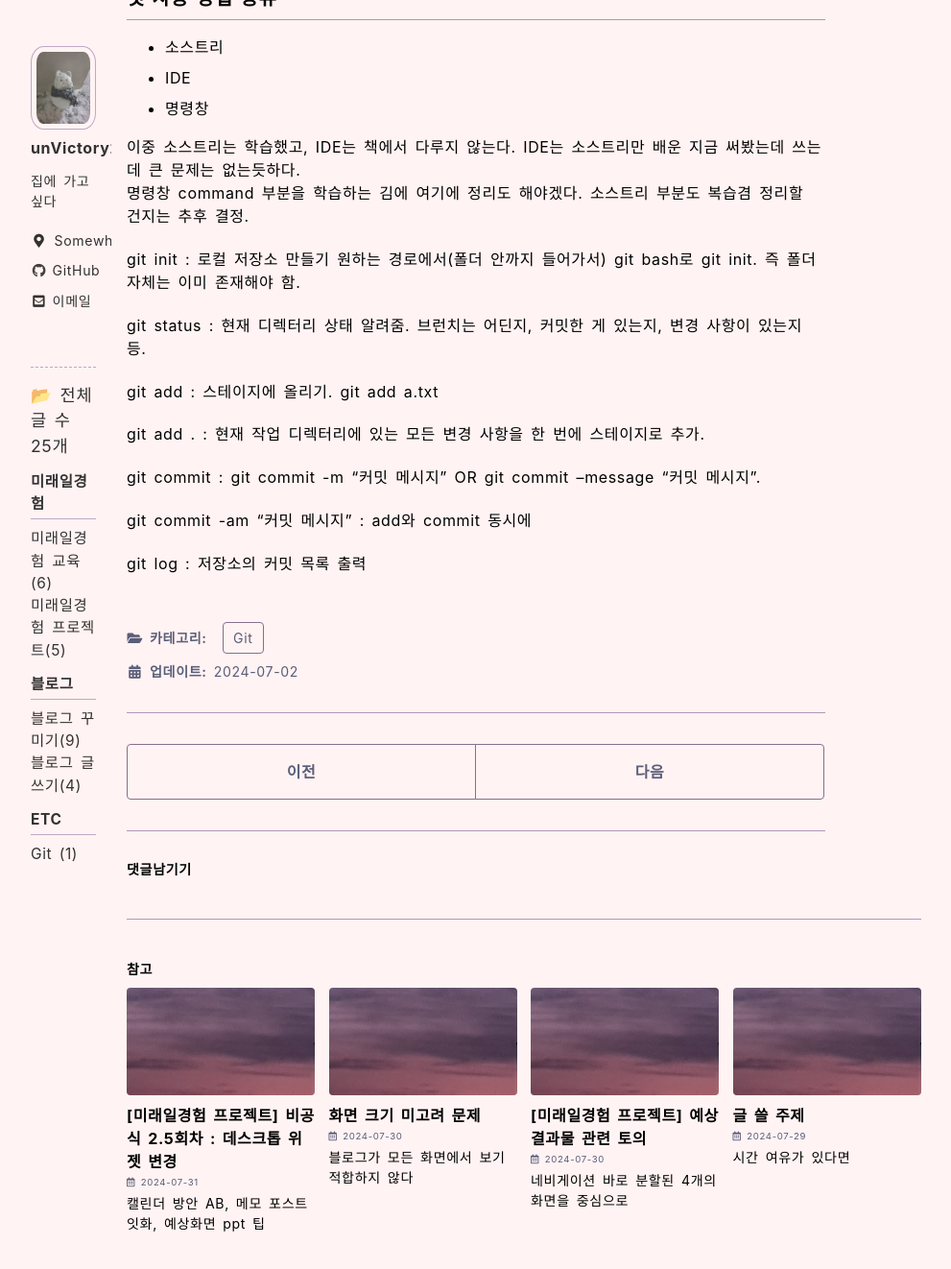
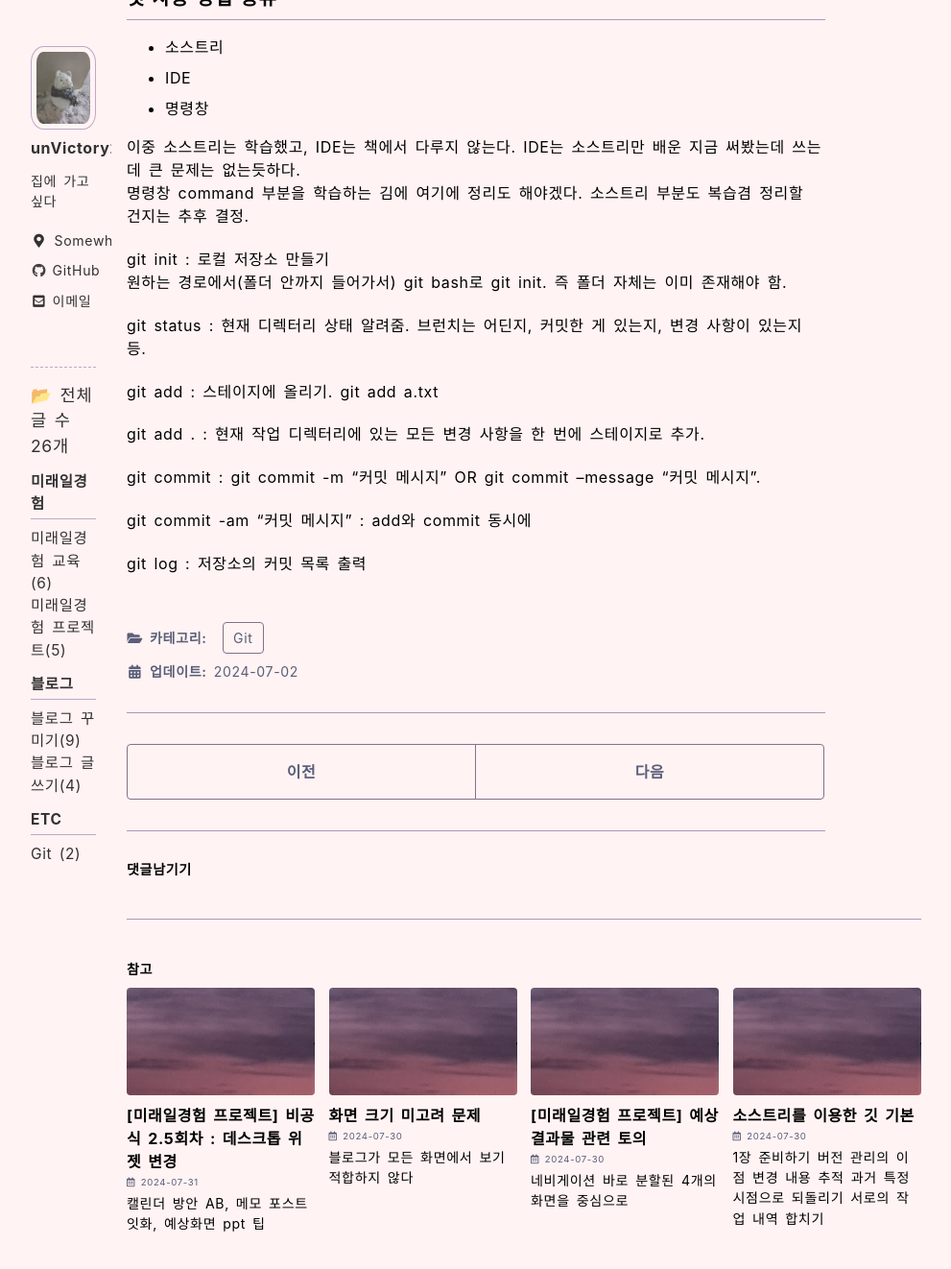
Before and after one commit to unvictory2/unVictory2.github.io, a Jekyll site: the page built from _posts/깃/2024-07-02-learning-git.md, in a window 1280 px wide and 1400 px high, scrolled down 285 px. Shown: the top 1322 px of the window at 96% size, without its empty margins (112-1103 px from the left). Built offline with Jekyll 4.4.1, drawn with Linux system fonts in a browser that asks for light colours; cached includes are drawn as plain includes; some web fonts are replaced; comment, search, counter and statistics services are not loaded; some of the changed lines change nothing that is shown.

Commit message:
changed posts

```diff
--- /dev/null
+++ b/_posts/깃/2024-07-30-git-basics.md
@@ -0,0 +1,39 @@
+---
+layout : single
+title : "소스트리를 이용한 깃 기본"
+published : true
+
+categories :
+    - Git
+
+date : 2024-07-30
+last modified : 2024-07-30
+---
+
+## 1장 준비하기
+### 버전 관리의 이점
+- 변경 내용 추적
+- 과거 특정 시점으로 되돌리기
+- 서로의 작업 내역 합치기
+
+### 깃, 소스트리, 깃허브
+- 깃 : 버전 관리를 도와주는 소프트웨어
+- 깃허브 : 깃으로 버전을 관리하는 프로젝트들이 모여 있는 웹 사이트
+- 소스트리 : 깃을 더 직관적으로 쓸 수 있는 UI 있는 프로그램
+
+### 설치, 초기 과정
+- 생략, 다시 깔아야되고 까먹었으면 책 복기
+
+### 로컬 저장소 만들기
+#### 처음 만드는 경우
+내 컴퓨터에서 로컬 저장소 만들기. 소스트리 상단의 `Create` 메뉴 눌러서 내 컴퓨터 디렉터리에다가 만들면 된다.
+
+#### 이미 있는 리포지토리인 경우
+clone 해오기?
+
+## 2장 깃으로 버전 관리 시작하기
+### 공간 정리와 버전 관리 흐름
+- 작업 디렉터리 : 우리의 프로젝트, 즉 버전 관리의 대상이 위치하는 공간.
+- 스테이지 : 변경된 파일들 중 새로운 버전에 넣을 파일들을 옮겨두는 공간. (다음 버전이 될 후보들)
+- 저장소(리포지토리) : 버전이 만들어지고 관리되는 공간
+- 흐름 : 작업 디렉터리 생성 후 / 스테이지에 add / 리포지토리에 commit해서 새 버전 생성
```
Also changed, not shown: _posts/깃/2024-07-02-learning-git.md (line endings or trailing spaces).
